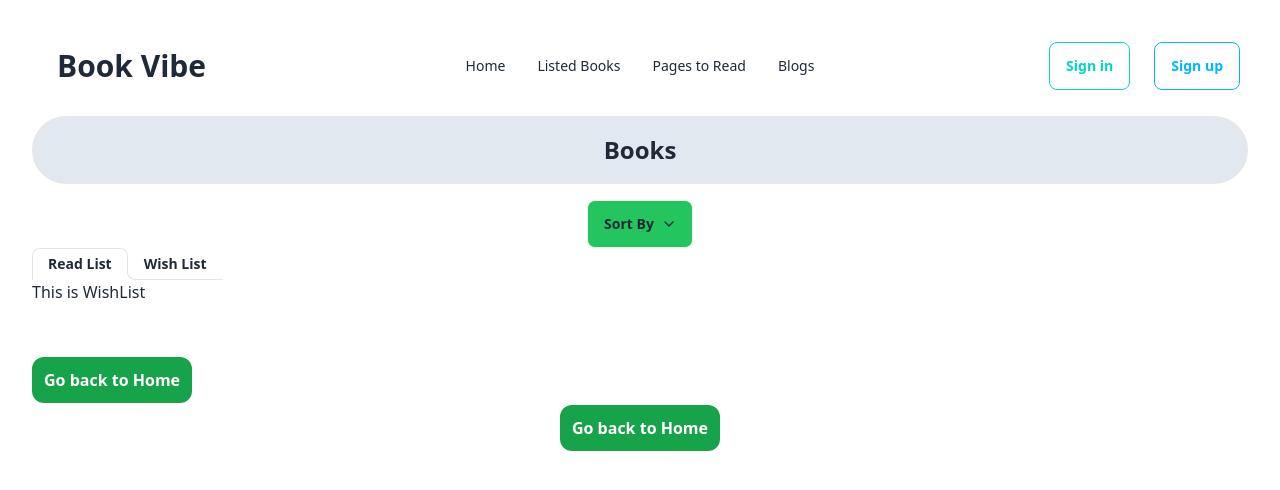
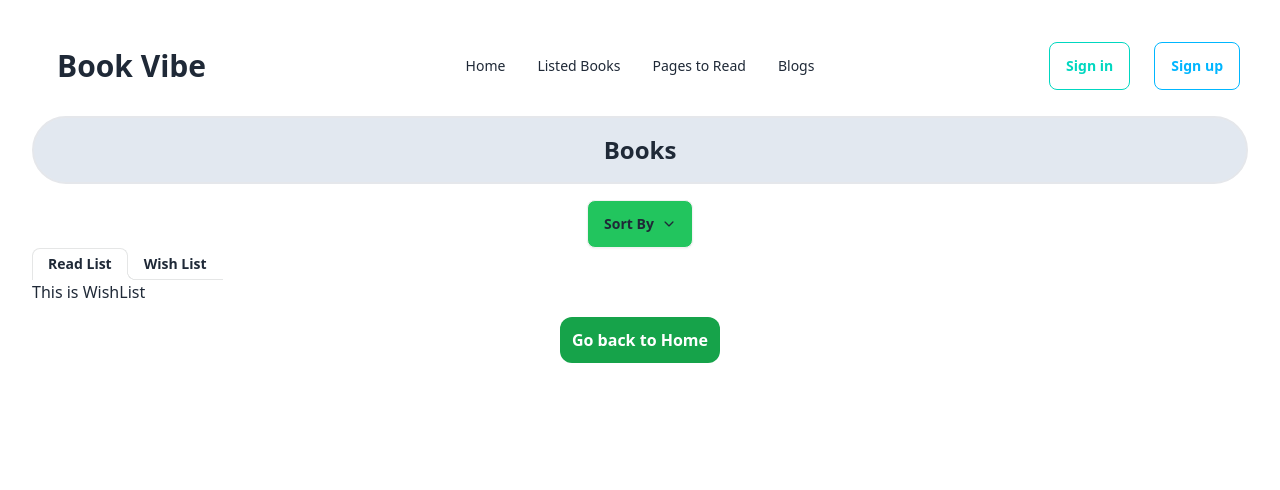
Before and after one commit to SanjidaOSD/assignment-8-books-vibe, a React (Vite) app: page /list/wish in a window 1280 px wide. Shown: the top 490 px of the page. Built offline with nearby package versions, Linux system fonts and the light colour scheme.

Commit message:
created wishlist

```diff
--- a/src/Components/WishList/WishList.jsx
+++ b/src/Components/WishList/WishList.jsx
@@ -1,5 +1,4 @@
 import { useEffect, useState } from "react";
-import { Link } from "react-router-dom";
 import ShowWishList from "../ShowWishList/ShowWishList";
 
 
@@ -7,8 +6,6 @@ import ShowWishList from "../ShowWishList/ShowWishList";
 const WishList = () => {
 
     const [bookList, setBookList] = useState([]);
-
-    // console.log(bookList);
 
     useEffect(() => {
 
@@ -22,16 +19,8 @@ const WishList = () => {
         <div>
             <h2>This is WishList</h2>
             {
-                bookList.map(book => <ShowWishList key={book.bookId}></ShowWishList>)
+                bookList.map(book => <ShowWishList key={book.bookId} book={book}></ShowWishList>)
             }
-
-{/* {
-    bookList.map(book => <li key={book.bookId}>{book.bookName}</li>)
-} */}
-
-            <div className="mt-16">
-                <Link  className="bg-green-600 p-3 rounded-xl text-white font-bold" to='/home'>Go back to Home</Link>
-            </div>
         </div>
     );
 };
```
